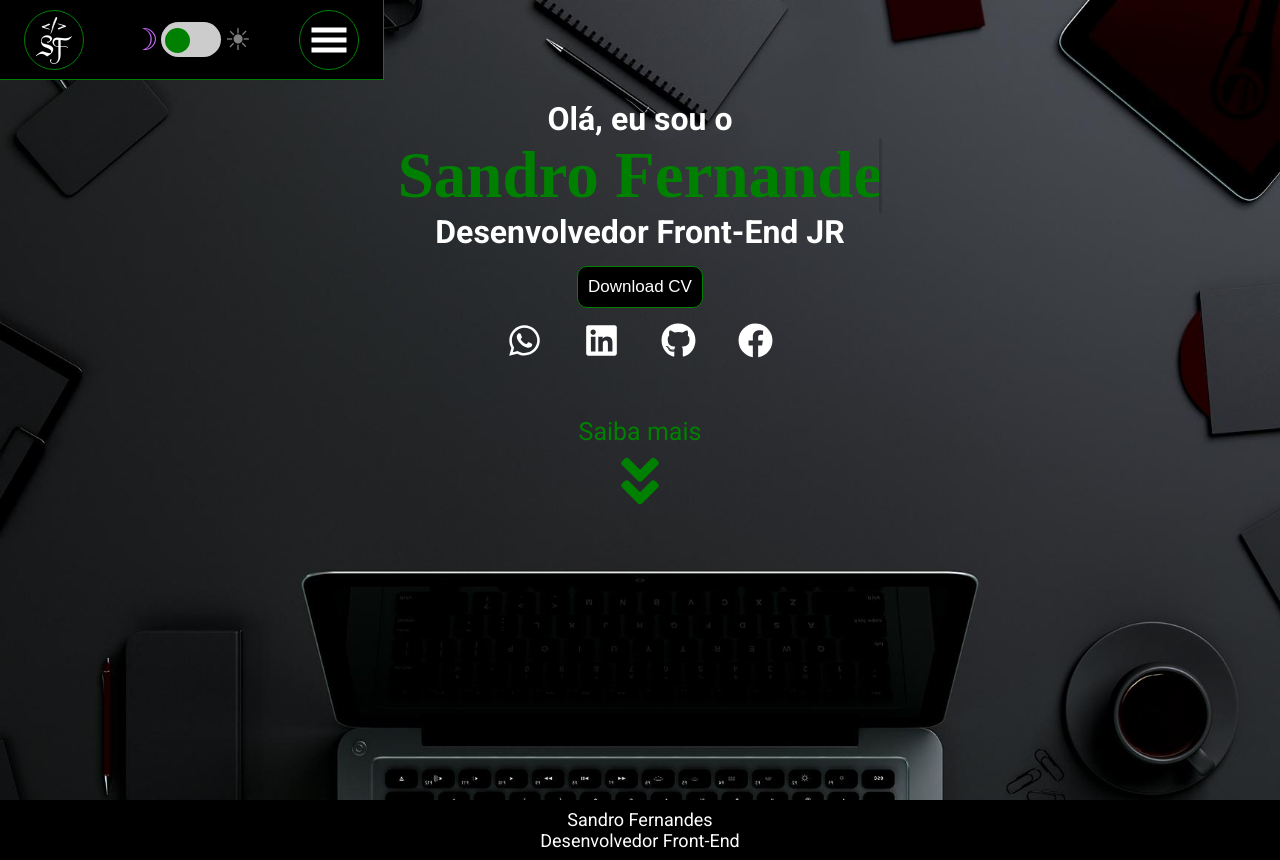
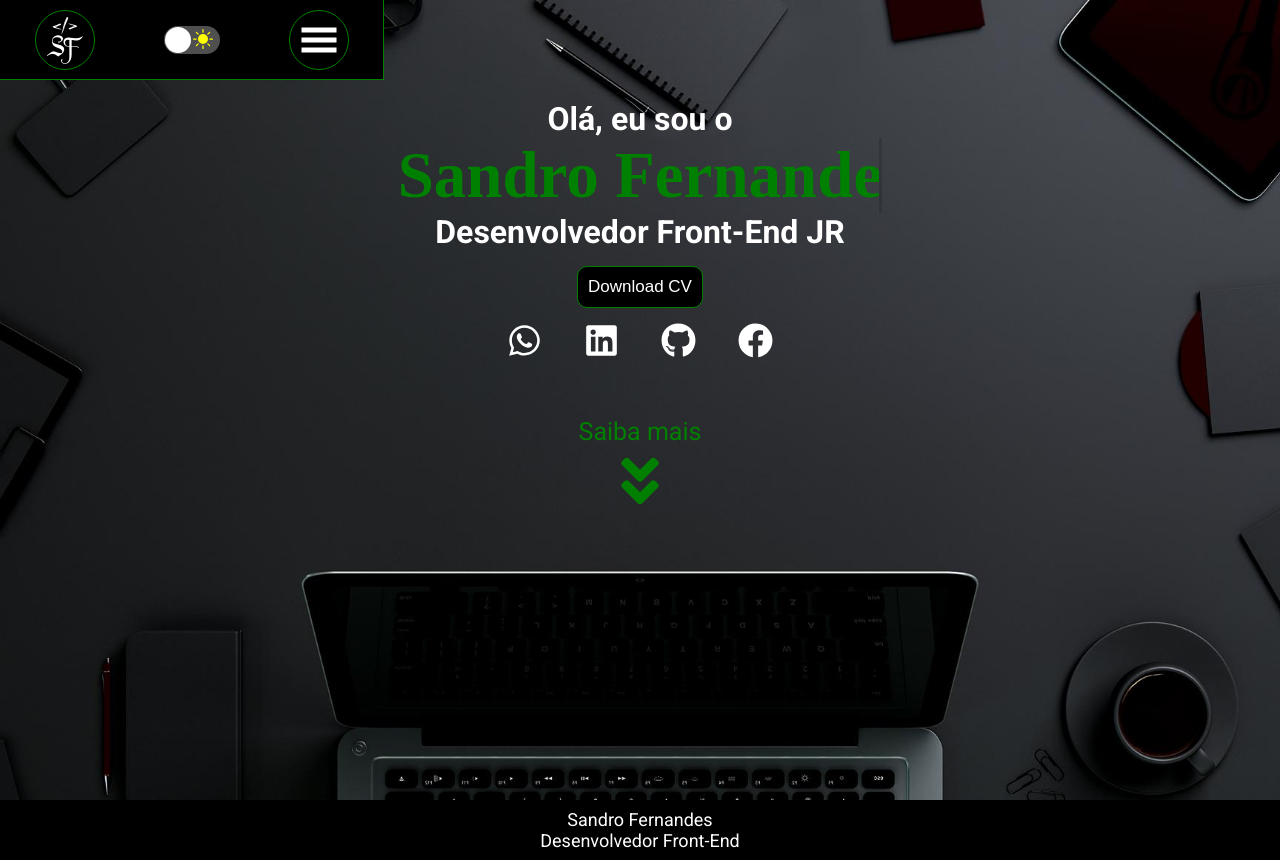
Before and after one commit to SandroFernandesRosal/Portf-lio-ReactJS, a React (Vite) app: page / in a window 1280 px wide. Built offline with nearby package versions, Linux system fonts and the light colour scheme; a web font is replaced by a local one.

Commit message:
trocando botão de tema e salvando tema no local storage

```diff
--- a/src/Rotas.jsx
+++ b/src/Rotas.jsx
@@ -6,24 +6,30 @@ import { Contato } from "./Pages/contato/Contato";
 import { Projetos } from "./Pages/projetos/Projetos";
 import { Light } from "./Light";
 import { useState } from "react";
+import { useEffect } from "react";
+import { usePersistedState } from "./usePersistedState";
 
 export const Rotas = () => {
 
-  const [theme , setTheme] = useState(false)
+
+  const [theme , setTheme] = usePersistedState(false)
+
+
 
   const mudarTema = () => {
 
     theme === false ? setTheme(true) : setTheme(false)
 
+  }
 
-  }
+
 
   return(
 <>
     <BrowserRouter >
     {theme && <Light />  }
 
-    <Header mudar={mudarTema} />
+    <Header mudar={mudarTema} tema={theme}/>
     <Routes>
     <Route element = {<Home />}  path="/" exact />
     <Route element = {<Sobre />}  path="/sobre" />
--- a/src/header/BotaoTema.jsx
+++ /dev/null
@@ -1,27 +0,0 @@
-import { useState } from "react";
-import "./botaotema.css";
-import {BsMoonStarsFill, BsSunFill} from "react-icons/bs"
-
-//☀︎ ☽
-export const BotaoTema = (props) => {
-
-  const [theme , setTheme] = useState(false)
-
-  return (
-
-
-      <div className="container">
-
-        <span style={{ color: theme ? "grey" : "#c96dfd" }}>☽</span>
-        <div className="switch-checkbox">
-          <label className="switch">
-            <input   type="checkbox" onChange={() => {setTheme(!theme); props.mudar() }} />
-            <span className="slider round"> </span>
-          </label>
-        </div>
-        <span style={{ color: theme ? "yellow" : "grey" }} >☀︎</span>
-      </div>
-
-
-  )
-}
--- a/src/header/Header.css
+++ b/src/header/Header.css
@@ -48,7 +48,12 @@
   position: fixed;
   z-index: 55;
   animation-name: nav;
-    animation-duration: 0.7s;
+  animation-duration: 0.7s;
+}
+
+.switch svg  {
+
+  padding: 3px;
 }
 
 @keyframes nav {
@@ -203,6 +208,7 @@ a {
   .menu-mobile {
     width: 30vw;
     border-right: 1px solid green;
+    border-bottom: 1px solid green;
 
     animation-name: menu;
     animation-duration: 2s;
--- a/src/header/Header.jsx
+++ b/src/header/Header.jsx
@@ -8,7 +8,8 @@ import { useState} from "react"
 import {AiOutlineClose} from "react-icons/ai"
 import {GiHamburgerMenu} from "react-icons/gi"
 import { Link } from "react-router-dom"
-import { BotaoTema } from "./BotaoTema"
+import { BsFillSunFill, BsFillMoonFill } from 'react-icons/bs'
+import Switch from "react-switch"
 
 
 
@@ -30,8 +31,21 @@ export const Header = (props) => {
           <div className="logo"><Link to="/">
             <img src={Logo} />
             </Link></div>
+           <Switch
+           onChange={props.mudar}
+           checked={props.tema}
+           checkedIcon={<BsFillMoonFill color="#c96dfd"  fontSize="26" />}
+           uncheckedIcon={<BsFillSunFill color="yellow" fontSize="26" />}
+           className="switch"
+           onColor={'#0e0e0e'}
+           offColor={'#4F4F4F'}
+           onHandleColor={'#fff'}
+           offHandleColor={'#fff'}
+           activeBoxShadow={'0 0 1px 2px #008000'}
 
-           <BotaoTema mudar={props.mudar} />
+
+           />
+
 
 
              <button className="botao-menu">
--- a/src/header/botaotema.css
+++ /dev/null
@@ -1,88 +0,0 @@
-span {
-  font-size: 30px;
-}
-
-.dark-mode {
-  background-color: #1a1919;
-  color: #999;
-  height: 100%;
-  transition: background-color 0.25s ease-in-out;
-}
-
-.light-mode {
-  background-color: #fff;
-  color: #333;
-  height: 100%;
-  transition: background-color 0.25s ease-in-out;
-}
-
-.container {
-  display: flex;
-  justify-content: center;
-  align-items: center;
-}
-
-
-
-.switch {
-  position: relative;
-  display: inline-block;
-  width: 60px;
-  height: 35px;
-}
-
-.switch input {
-  opacity: 0;
-  width: 0;
-  height: 0;
-}
-
-.slider {
-  position: absolute;
-  cursor: pointer;
-  top: 0;
-  left: 0;
-  right: 0;
-  bottom: 0;
-  background-color: #ccc;
-  -webkit-transition: 0.4s;
-  transition: 0.4s;
-}
-
-.slider:before {
-  position: absolute;
-  content: "";
-  height: 25px;
-  width: 25px;
-  left: 4px;
-  bottom: 4px;
-  background-color: green;
-  -webkit-transition: 0.4s;
-  transition: 0.4s;
-}
-
-input:checked + .slider {
-  background-color: #ccc;
-}
-
-input:focus + .slider {
-  box-shadow: 0 0 1px #ccc;
-}
-
-input:checked + .slider:before {
-  -webkit-transform: translateX(26px);
-  -ms-transform: translateX(26px);
-  transform: translateX(26px);
-}
-
-/* Rounded sliders */
-.slider.round {
-  border-radius: 34px;
-}
-
-.slider.round:before {
-  border-radius: 50%;
-}
-.switch-checkbox {
-  padding: 3px;
-}
--- /dev/null
+++ b/src/usePersistedState.js
@@ -0,0 +1,25 @@
+import { useEffect } from 'react';
+import { useState} from 'react'
+
+
+export const usePersistedState = (key, initialState) => {
+
+  const [state , setState] = useState(() => {
+    const storageValue = localStorage.getItem(key);
+
+    if(storageValue) {
+      return JSON.parse(storageValue);
+    }
+    else {
+      return initialState
+    }
+  });
+
+  useEffect(() => {
+    localStorage.setItem(key, JSON.stringify(state));
+  }, [key, state]);
+
+  return [state, setState]
+
+
+}
```
Also changed, not shown: vite.config.js.timestamp-1665542653229.mjs (added, +10 -0 lines), vite.config.js.timestamp-1665549384844.mjs (added, +10 -0 lines).
